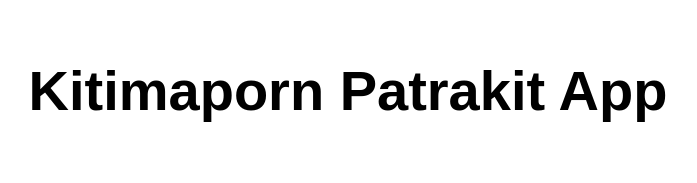
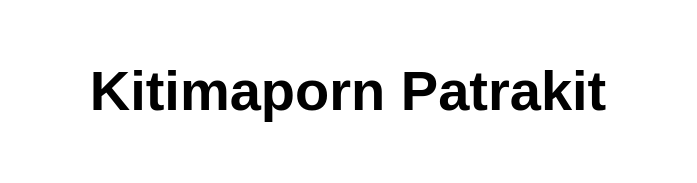
Before and after one commit to Kitimapornkku/vogeldkp2, a website: page src/index.html in a window 1280 px wide. Shown: the whole page, without its empty margins (292-989 px from the left). Drawn offline with Linux system fonts and the light colour scheme.

Commit message:
Create index.html

```diff
--- a/src/index.html
+++ b/src/index.html
@@ -10,7 +10,7 @@
 
 <body>
   <main>
-    <h1>Kitimaporn Patrakit App</h1>
+    <h1>Kitimaporn Patrakit </h1>
   </main>
 </body>
 
```
